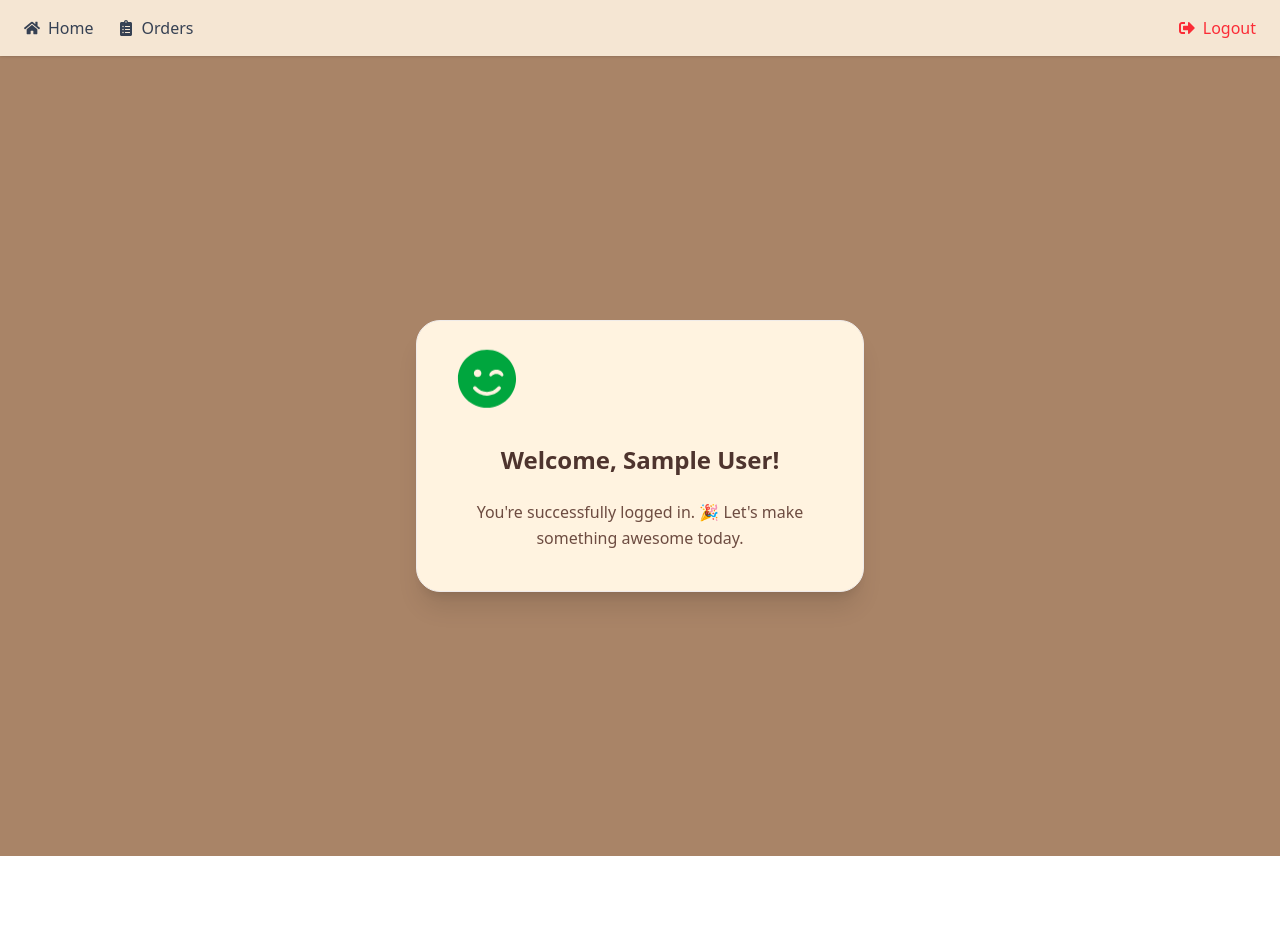
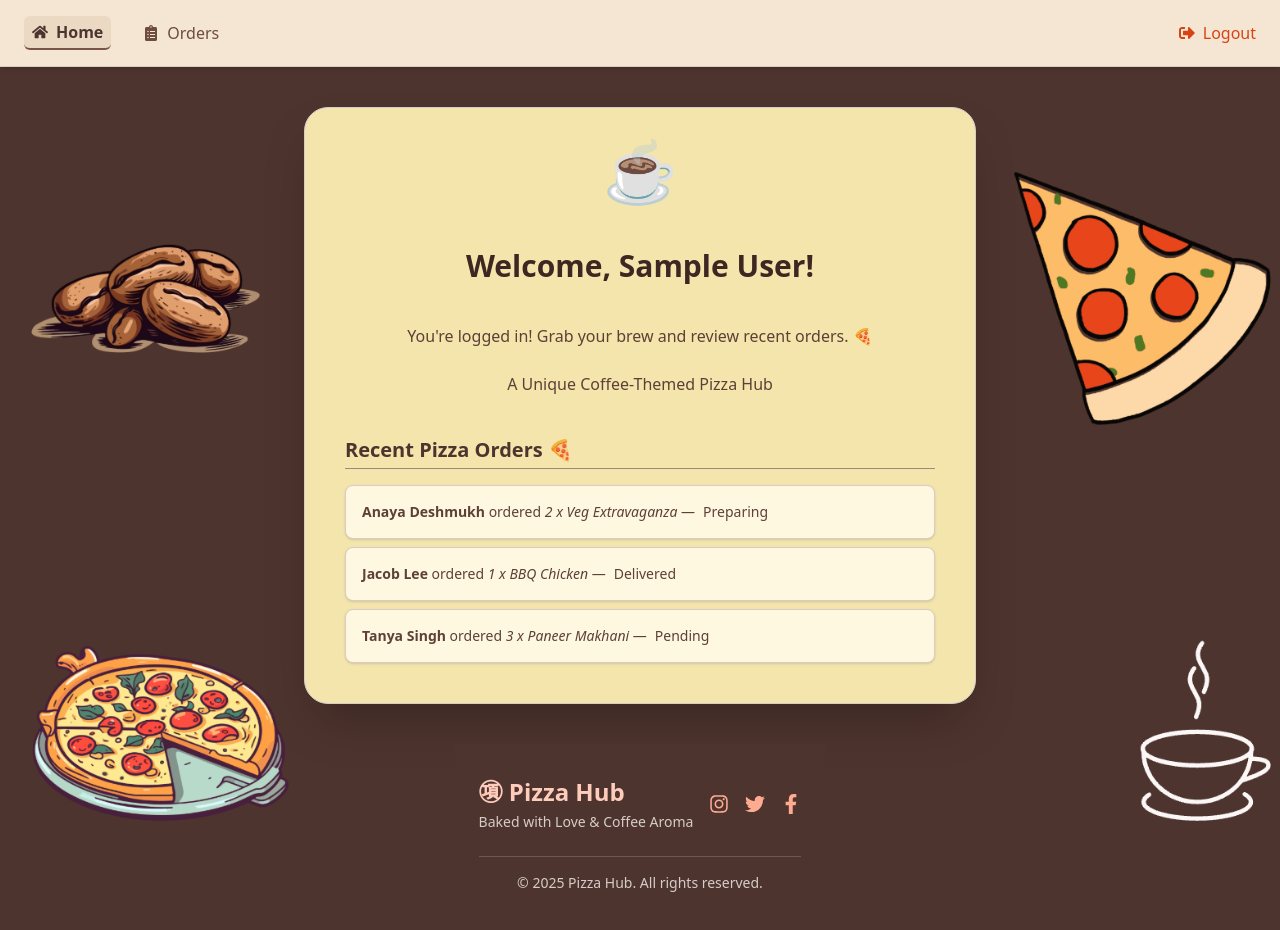
Before and after one commit to sathvik89/Dashboard_foundry, a Next.js app: page / in a window 1280 px wide. Shown: the top 930 px of the page. Before the commit the page ends 856 px from the top, so only its background shows below. Built offline with nearby package versions, Linux system fonts and the light colour scheme; no server answers; sample sign-in values are in the browser's storage.

Commit message:
improve login and home page styling, add  background image

```diff
--- /dev/null
+++ b/app/components/Footer.jsx
@@ -0,0 +1,38 @@
+import React from "react";
+import { FaInstagram, FaTwitter, FaFacebookF } from "react-icons/fa";
+
+const Footer = () => {
+  return (
+    <footer className="bg-[#4E342E] text-[#FBE9E7] py-8 px-6 mt-10">
+      <div className="max-w-6xl mx-auto flex flex-col sm:flex-row justify-between items-center gap-4">
+
+        <div className="text-center sm:text-left">
+          <h2 className="text-2xl font-bold text-[#FFCCBC]">㊠ Pizza Hub</h2>
+          <p className="text-sm text-[#D7CCC8] mt-1">
+            Baked with Love & Coffee Aroma
+          </p>
+        </div>
+
+
+        <div className="flex gap-4 text-[#FFAB91] text-xl">
+          <a href="#" className="hover:text-white transition-all">
+            <FaInstagram />
+          </a>
+          <a href="#" className="hover:text-white transition-all">
+            <FaTwitter />
+          </a>
+          <a href="#" className="hover:text-white transition-all">
+            <FaFacebookF />
+          </a>
+        </div>
+      </div>
+
+
+      <div className="text-center mt-6 text-sm text-[#D7CCC8] border-t border-[#795548] pt-4">
+        &copy; {new Date().getFullYear()} Pizza Hub. All rights reserved.
+      </div>
+    </footer>
+  );
+};
+
+export default Footer;
--- a/app/components/Navbar.js
+++ b/app/components/Navbar.js
@@ -1,31 +1,36 @@
 "use client";
 
 import Link from "next/link";
+import { usePathname } from "next/navigation";
 import { signOut } from "next-auth/react";
 import { FaHome, FaClipboardList, FaSignOutAlt } from "react-icons/fa";
 
 export default function Navbar() {
+  const pathname = usePathname();
+
+  const stylingClass = (path) =>
+    `flex items-center gap-2 px-2 py-1 rounded-md transition-all ${
+      pathname === path
+        ? "text-[#4E342E] font-semibold border-b-2 border-[#795548] bg-[#EBD9C4]"
+        : "text-[#6D4C41] hover:text-[#3E2723] hover:bg-[#F0E0C6]"
+    }`;
+
   return (
-    <nav className="flex justify-between items-center px-6 py-4 shadow bg-[#F5E6D3] sticky top-0 z-50">
-      <div className="flex items-center space-x-6 text-gray-700 font-medium">
-        <Link
-          href="/"
-          className="flex cursor-pointer items-center gap-2 hover:text-green-600 transition"
-        >
+    <nav className="flex justify-between items-center px-6 py-4 shadow-md bg-[#F5E6D3] sticky top-0 z-50 border-b border-[#D7CCC8]">
+      <div className="flex items-center space-x-6">
+        <Link href="/" className={stylingClass("/")}>
           <FaHome />
           Home
         </Link>
-        <Link
-          href="/orders"
-          className="flex cursor-pointer items-center gap-2 hover:text-green-600 transition"
-        >
+        <Link href="/orders" className={stylingClass("/orders")}>
           <FaClipboardList />
           Orders
         </Link>
       </div>
+
       <button
         onClick={() => signOut()}
-        className="flex cursor-pointer items-center gap-2 text-red-500 hover:text-red-600 transition font-medium"
+        className="flex items-center gap-2 text-[#D84315] hover:text-[#BF360C] font-medium transition-all"
       >
         <FaSignOutAlt />
         Logout
--- a/app/components/OrderFilters.jsx
+++ b/app/components/OrderFilters.jsx
@@ -26,7 +26,7 @@ export default function OrderFilters({
         onChange={(e) => setStatusFilter(e.target.value)}
         className={universalClass}
       >
-        <option value="All">☕ All Statuses</option>
+        <option value="All">All Statuses</option>
         <option value="Pending">Pending</option>
         <option value="Preparing">Preparing</option>
         <option value="Delivered">Delivered</option>
--- /dev/null
+++ b/app/components/RecentOrders.jsx
@@ -0,0 +1,30 @@
+"use client";
+import orders from "../orders/PizzaOrders";
+
+export default function RecentOrders() {
+  const recent = orders.slice(0, 3); // showing only the top 3 orders
+
+  return (
+    <div className="text-left space-y-4">
+      <h2 className="text-xl font-semibold text-[#4E342E] border-b border-[#A1887F] pb-1">
+        Recent Pizza Orders 🍕
+      </h2>
+      <ul className="space-y-2">
+        {recent.map((order) => (
+          <li
+            key={order.id}
+            className="bg-[#FFF8E1] border border-[#D7CCC8] rounded-lg p-4 shadow-sm"
+          >
+            <p className="text-sm text-[#5D4037]">
+              <span className="font-semibold">{order.customer}</span> ordered{" "}
+              <span className="italic">
+                {order.qty} x {order.type}
+              </span>{" "}
+              —<span className="ml-2">{order.status}</span>
+            </p>
+          </li>
+        ))}
+      </ul>
+    </div>
+  );
+}
--- a/app/login/page.js
+++ b/app/login/page.js
@@ -8,44 +8,40 @@ export default function LoginPage() {
       className="min-h-screen px-4 flex items-center justify-center
                  bg-[url('./public/background/bg.png')] bg-cover bg-center bg-no-repeat relative"
     >
+      <div className="absolute inset-0 bg-black/20 z-0" />
+      <div className="absolute inset-0 bg-[rgba(215,196,163,0.25)] z-0" />
 
-      <div className="absolute inset-0 bg-black/30 z-0" />
-
-      <div className="relative z-10 bg-[#FFF3E0]/90 backdrop-blur-md rounded-3xl shadow-2xl p-8 sm:p-10 w-full max-w-md text-center border border-[#EFEBE9] transition-all duration-300">
-
+      <div className="relative z-10 bg-[#F5EBDD]/95 backdrop-blur-md rounded-3xl shadow-2xl p-8 sm:p-10 w-full max-w-md text-center border border-[#D7C4A3] transition-all duration-300">
         <div className="flex justify-center mb-6">
-          <div className="text-6xl animate-bounce-slow">🍕</div>
+          <div className="text-6xl animate-bounce-slow text-[#8B6B4A]">🍕</div>
         </div>
 
-
-        <h1 className="text-3xl font-extrabold text-[#4E342E] mb-2">
+        <h1 className="text-3xl font-serif font-extrabold text-[#3e2723bf] mb-2">
           Welcome to PizzaHub
         </h1>
 
-        <p className="text-[#6D4C41] mb-6 text-sm">
+        <p className="text-[#7B5E3C] mb-6 text-sm">
           Sign in to manage your pizza business
         </p>
 
-
         <button
           onClick={() => signIn("google", { callbackUrl: "/" })}
-          className="flex items-center justify-center gap-3 w-full
-                     bg-[#1B5E20] text-white py-3 rounded-xl text-sm font-semibold
-                     hover:bg-[#2E7D32] active:scale-95 active:shadow-inner
+          className="flex items-center cursor-pointer hover:scale-105 justify-center gap-3 w-full
+                     bg-[#A67B5B] text-[#F9F1E7] py-3 rounded-xl text-sm font-semibold
+                     hover:bg-[#C19A6B] active:scale-95 active:shadow-inner
                      transition-transform duration-150 shadow-md"
         >
-          <span className="text-xl">＠</span>
+          <span className="text-xl">@</span>
           Continue with Google
         </button>
 
-
-        <p className="text-xs text-[#5D4037] mt-6">
+        <p className="text-xs text-[#7B5E3C] mt-6">
           By signing in, you agree to our{" "}
-          <a href="#" className="underline text-[#4E342E] hover:text-[#1B5E20]">
+          <a href="#" className="underline text-[#6F4E37] hover:text-[#A67B5B]">
             Terms of Service
           </a>{" "}
           and{" "}
-          <a href="#" className="underline text-[#4E342E] hover:text-[#1B5E20]">
+          <a href="#" className="underline text-[#6F4E37] hover:text-[#A67B5B]">
             Privacy Policy
           </a>
           .
--- a/app/orders/page.jsx
+++ b/app/orders/page.jsx
@@ -62,8 +62,8 @@ export default function OrdersPage() {
   });
 
   return (
-    <div className="p-4 md:p-8 bg-[#F5E6D3] min-h-screen">
-      <h2 className="text-3xl font-bold mb-6 text-gray-800 flex items-center gap-2">
+    <div className="p-4 md:p-8 bg-[#4E342E] min-h-screen">
+      <h2 className="text-3xl font-bold mb-6 text-[#F3E5AB] flex items-center gap-2">
         🍕 Pizza Orders
       </h2>
 
--- a/app/page.js
+++ b/app/page.js
@@ -1,7 +1,8 @@
 import { getServerSession } from "next-auth";
 import { authOptions } from "./api/auth/[...nextauth]/route";
 import { redirect } from "next/navigation";
-import { FaSmileWink } from "react-icons/fa";
+import RecentOrders from "./components/RecentOrders";
+import Footer from "./components/Footer";
 
 export default async function Home() {
   const response = await getServerSession(authOptions);
@@ -11,20 +12,25 @@ export default async function Home() {
   }
 
   return (
-    <main className="min-h-screen flex items-center justify-center bg-[#A98467] px-4 py-8">
-      <div className="bg-[#FFF3E0] shadow-xl border border-[#EFEBE9] rounded-3xl p-10 text-center max-w-md w-full space-y-6 transform transition-all hover:scale-[1.01] duration-300 ease-in-out">
-        <div className="text-6xl text-green-600 mx-auto animate-bounce">
-          <FaSmileWink />
-        </div>
+    <main className="min-h-screen flex flex-col align-middle  items-center justify-center bg-[url('./public/background/bg2.png')] bg-cover bg-center bg-no-repeat px-4 py-10">
+      <div className="bg-[#F3E5AB] shadow-2xl border border-[#D7CCC8] rounded-3xl p-10 max-w-2xl w-full space-y-10 text-center">
+        <div className="text-6xl text-[#6D4C41] animate-bounce">☕</div>
 
-        <h1 className="text-3xl sm:text-2xl font-bold text-[#4E342E] leading-tight">
+        <h1 className="text-3xl font-bold text-[#3E2723]">
           Welcome, {response.user.name}!
         </h1>
 
-        <p className="text-[#6D4C41] text-sm sm:text-base leading-relaxed">
-          You're successfully logged in. 🎉 Let's make something awesome today.
+        <p className="text-[#5D4037] text-base">
+          You're logged in! Grab your brew and review recent orders. 🍕
+          <br></br>
+          <br></br>
+           <span>A Unique Coffee-Themed Pizza Hub</span>
         </p>
+
+
+        <RecentOrders />
       </div>
+      <Footer />
     </main>
   );
 }
```
Also changed, not shown: app/public/background/bg2.png (added).
